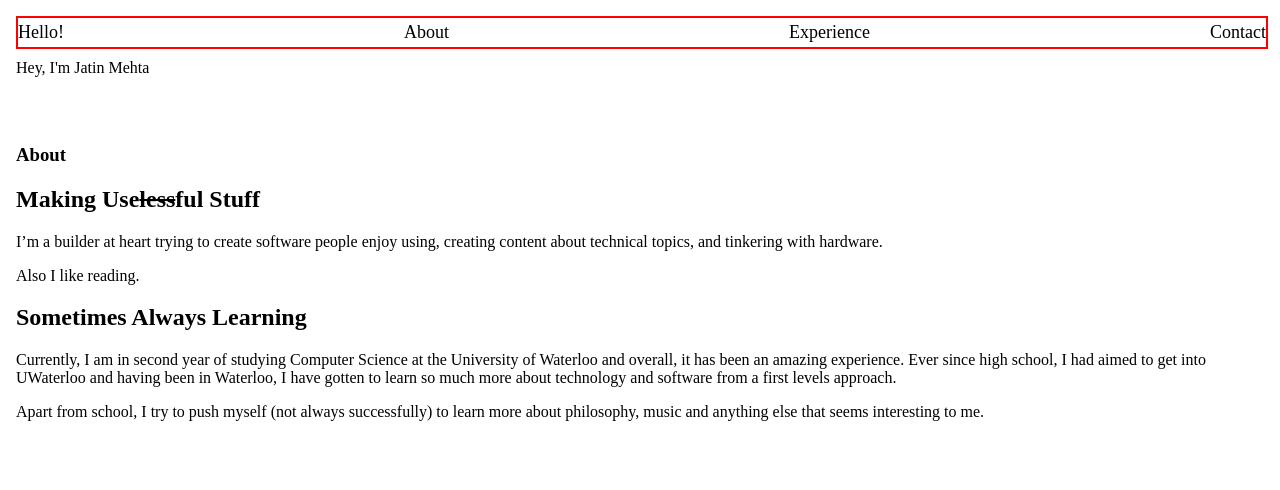
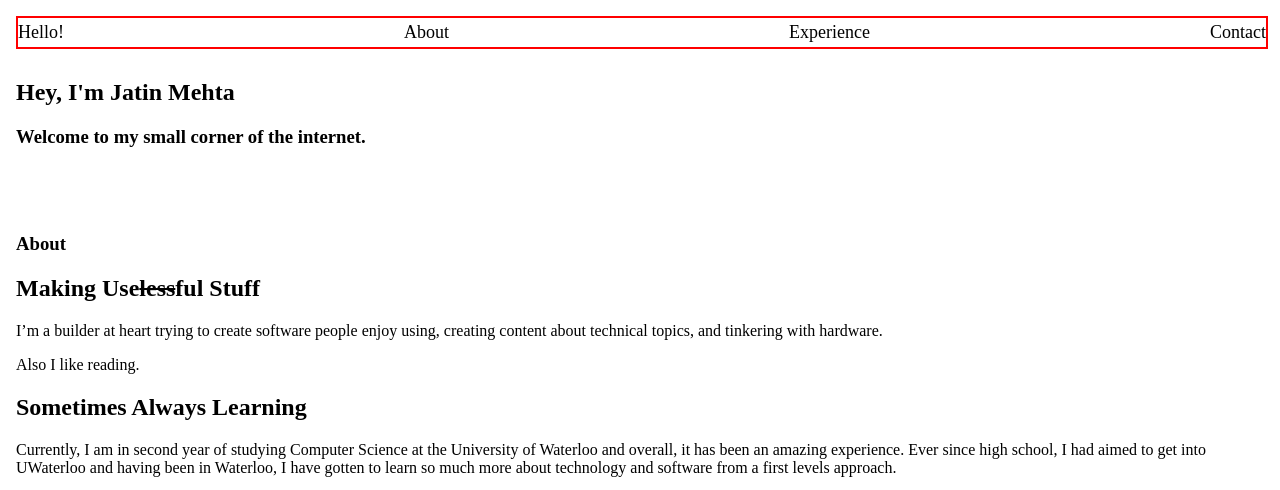
Before and after one commit to Exoceus/impersonal-website, a Gatsby site: page / in a window 1280 px wide. Shown: the top 490 px of the page. Built offline with nearby package versions, Linux system fonts and the light colour scheme; Gatsby itself is replaced by a stand-in of ours.

Commit message:
hero tagline

```diff
--- a/src/components/Hero.tsx
+++ b/src/components/Hero.tsx
@@ -3,7 +3,8 @@ import React from 'react'
 export default function Hero() {
     return (
         <section>
-            Hey, I'm Jatin Mehta
+            <h1>Hey, I'm Jatin Mehta</h1>
+            <h3>Welcome to my small corner of the internet.</h3>
         </section>
     )
 }
```
